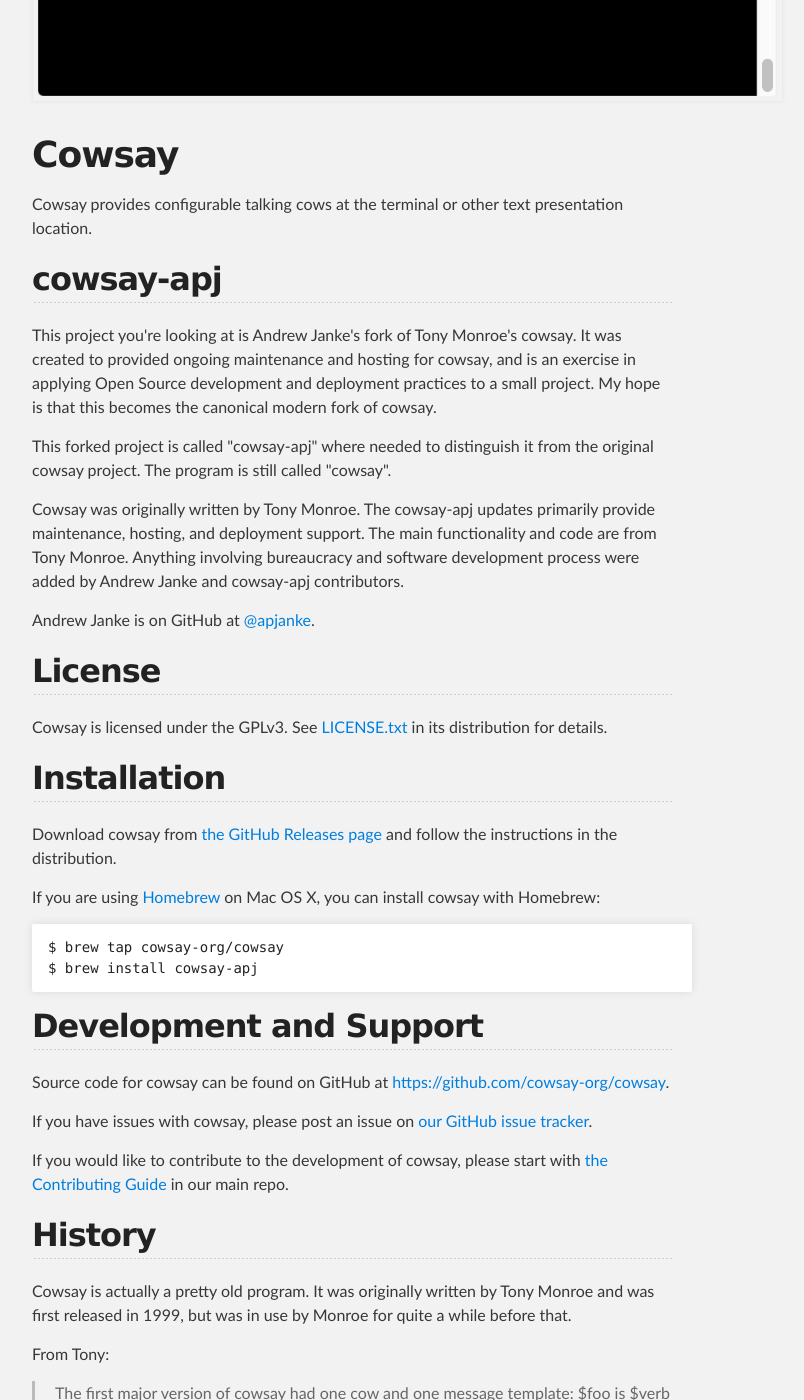
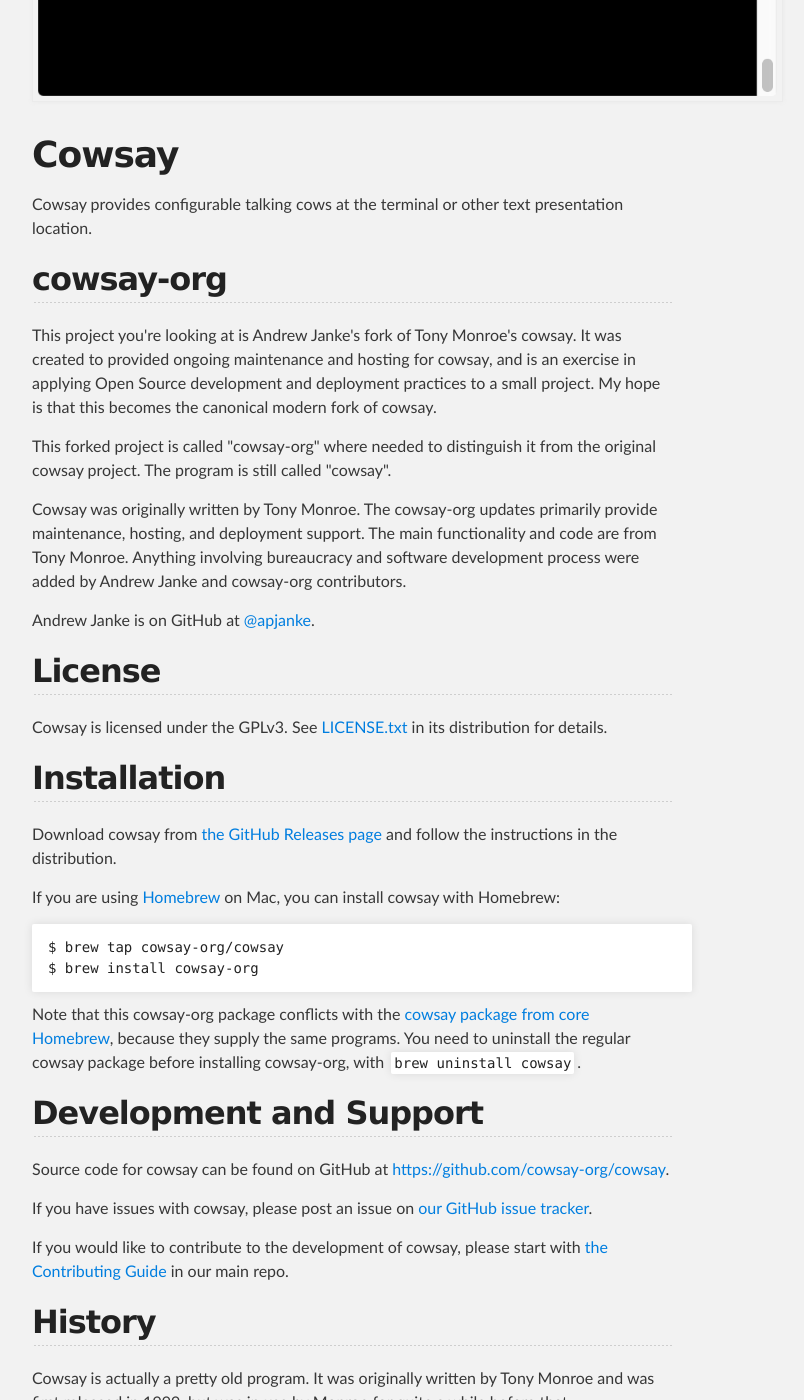
Before and after one commit to cowsay-org/cowsay-www, a Jekyll site: the page built from index.html, in a window 1280 px wide and 1400 px high, scrolled down 648 px. Shown: the whole window, without its empty margins (288-1092 px from the left). Built offline with Jekyll 4.4.1, drawn with Linux system fonts in a browser that asks for light colours.

Commit message:
Rename cowsay-apj to cowsay-org

```diff
--- a/FAQ.html
+++ b/FAQ.html
@@ -9,13 +9,13 @@
 
 
 
-<h5>What's the difference between "classic" cowsay and cowsay-apj?</h5>
+<h5>What's the difference between "classic" cowsay and cowsay-org?</h5>
 <p>
   Classic cowsay (AKA "rank amateur cowsay") is the original cowsay project by Tony Monroe.
 
-  Cowsay-apj (this project) is Andrew Janke's 2016 fork of classic cowsay, intended to make cowsay readily available to a modern audience.
+  Cowsay-org (this project) is Andrew Janke's 2016 fork of classic cowsay, intended to make cowsay readily available to a modern audience.
 
-  All the functionality, core code, and cows in cowsay come from Tony Monroe's classic cowsay. The GitHub hosting, project management, heavyweight software development process, and bureaucratic aspects are added by cowsay-apj.
+  All the functionality, core code, and cows in cowsay come from Tony Monroe's classic cowsay. The GitHub hosting, project management, heavyweight software development process, and bureaucratic aspects are added by cowsay-org.
 </p>
 
 <h5>Does cowsay support J2EE or other Oracle Middleware?</h5>
--- a/index.html
+++ b/index.html
@@ -7,20 +7,19 @@
   <img src="images/simple_moo_terminal_screenshot.png"/>
 </center>
 
-        <h1>
-
+<h1>
 <a id="cowsay" class="anchor" href="#cowsay" aria-hidden="true"><span aria-hidden="true" class="octicon octicon-link"></span></a>Cowsay</h1>
 
 <p>Cowsay provides configurable talking cows at the terminal or other text presentation location.</p>
 
 <h2>
-<a id="cowsay-apj" class="anchor" href="#cowsay-apj" aria-hidden="true"><span aria-hidden="true" class="octicon octicon-link"></span></a>cowsay-apj</h2>
+<a id="cowsay-org" class="anchor" href="#cowsay-org" aria-hidden="true"><span aria-hidden="true" class="octicon octicon-link"></span></a>cowsay-org</h2>
 
 <p>This project you're looking at is Andrew Janke's fork of Tony Monroe's cowsay. It was created to provided ongoing maintenance and hosting for cowsay, and is an exercise in applying Open Source development and deployment practices to a small project. My hope is that this becomes the canonical modern fork of cowsay.</p>
 
-<p>This forked project is called "cowsay-apj" where needed to distinguish it from the original cowsay project. The program is still called "cowsay".</p>
+<p>This forked project is called "cowsay-org" where needed to distinguish it from the original cowsay project. The program is still called "cowsay".</p>
 
-<p>Cowsay was originally written by Tony Monroe. The cowsay-apj updates primarily provide maintenance, hosting, and deployment support. The main functionality and code are from Tony Monroe. Anything involving bureaucracy and software development process were added by Andrew Janke and cowsay-apj contributors.</p>
+<p>Cowsay was originally written by Tony Monroe. The cowsay-org updates primarily provide maintenance, hosting, and deployment support. The main functionality and code are from Tony Monroe. Anything involving bureaucracy and software development process were added by Andrew Janke and cowsay-org contributors.</p>
 
 <p>Andrew Janke is on GitHub at <a href="https://github.com/apjanke" class="user-mention">@apjanke</a>.</p>
 
@@ -34,11 +33,13 @@
 
 <p>Download cowsay from <a href="https://github.com/cowsay-org/cowsay/releases">the GitHub Releases page</a> and follow the instructions in the distribution.</p>
 
-<p>If you are using <a href="http://brew.sh/">Homebrew</a> on Mac OS X, you can install cowsay with Homebrew:</p>
+<p>If you are using <a href="http://brew.sh/">Homebrew</a> on Mac, you can install cowsay with Homebrew:</p>
 
 <pre><code>$ brew tap cowsay-org/cowsay
-$ brew install cowsay-apj
+$ brew install cowsay-org
 </code></pre>
+
+<p>Note that this cowsay-org package conflicts with the <a href="https://formulae.brew.sh/formula/cowsay">cowsay package from core Homebrew</a>, because they supply the same programs. You need to uninstall the regular cowsay package before installing cowsay-org, with <code>brew uninstall cowsay</code>.</p>
 
 <h2>
 <a id="development-and-support" class="anchor" href="#development-and-support" aria-hidden="true"><span aria-hidden="true" class="octicon octicon-link"></span></a>Development and Support</h2>
--- a/roadmap.html
+++ b/roadmap.html
@@ -7,7 +7,7 @@
 <a id="Title" class="anchor" href="#Title" aria-hidden="true"><span aria-hidden="true" class="octicon octicon-link"></span></a>Development Roadmap</h1>
 
 
-<p>This is the development roadmap for upcoming releaeses of cowsay-apj. There is no guaranteed timeline associated with the release sequence, but this does represent our current plan for ongoing work. This roadmap is provided to help enterprise users of cowsay plan for deployment and system integration of future releases.</p>
+<p>This is the development roadmap for upcoming releaeses of cowsay-org. There is no guaranteed timeline associated with the release sequence, but this does represent our current plan for ongoing work. This roadmap is provided to help enterprise users of cowsay plan for deployment and system integration of future releases.</p>
 
 <p>Because quality and robustness is a primary goal of cowsay, emergency bugfixes will take priority over new features.
   </p>
```
Also changed, not shown: README.md.
